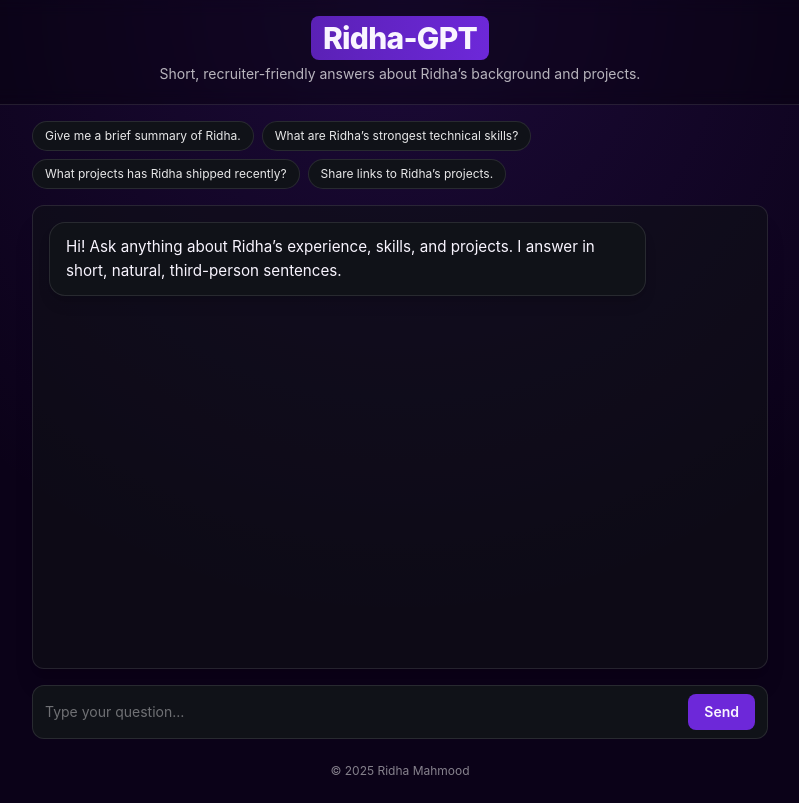
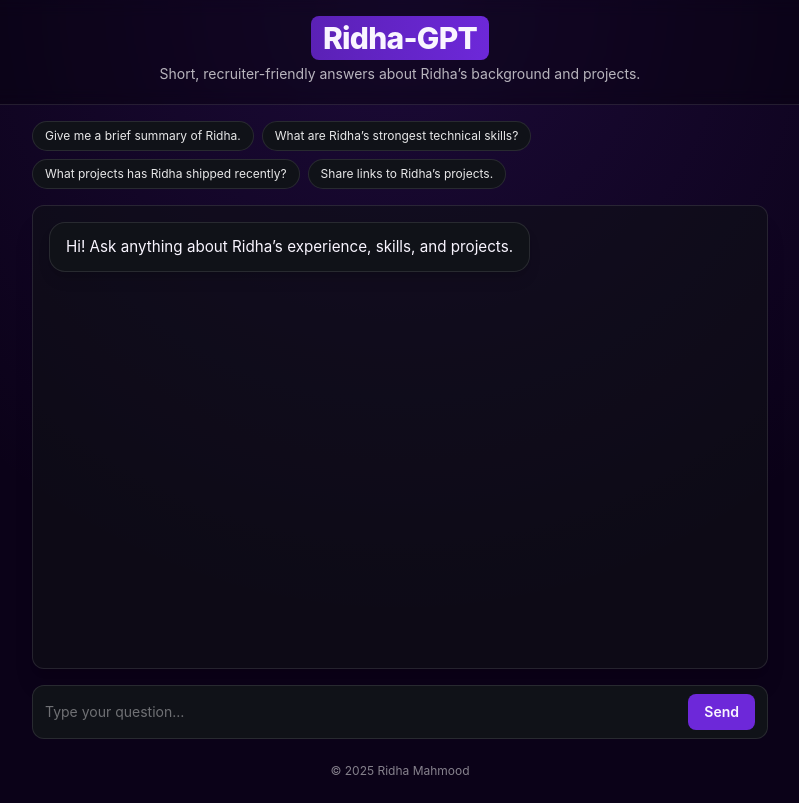
Before and after one commit to rmah6390/ridha-gpt, a React (Vite) app in the folder frontend/: page / in a window 1280 px wide. Shown: the whole page, without its empty margins (240-1039 px from the left). Built offline with nearby package versions, Linux system fonts and the light colour scheme.

Commit message:
Update App.jsx

```diff
--- a/frontend/src/App.jsx
+++ b/frontend/src/App.jsx
@@ -41,7 +41,7 @@ function Bubble({ role, children }) {
 export default function App() {
   const [messages, setMessages] = useState([
     { role: "assistant",
-      content: "Hi! Ask anything about Ridha’s experience, skills, and projects. I answer in short, natural, third-person sentences." }
+      content: "Hi! Ask anything about Ridha’s experience, skills, and projects." }
   ]);
   const [input, setInput] = useState("");
   const [loading, setLoading] = useState(false);
```
